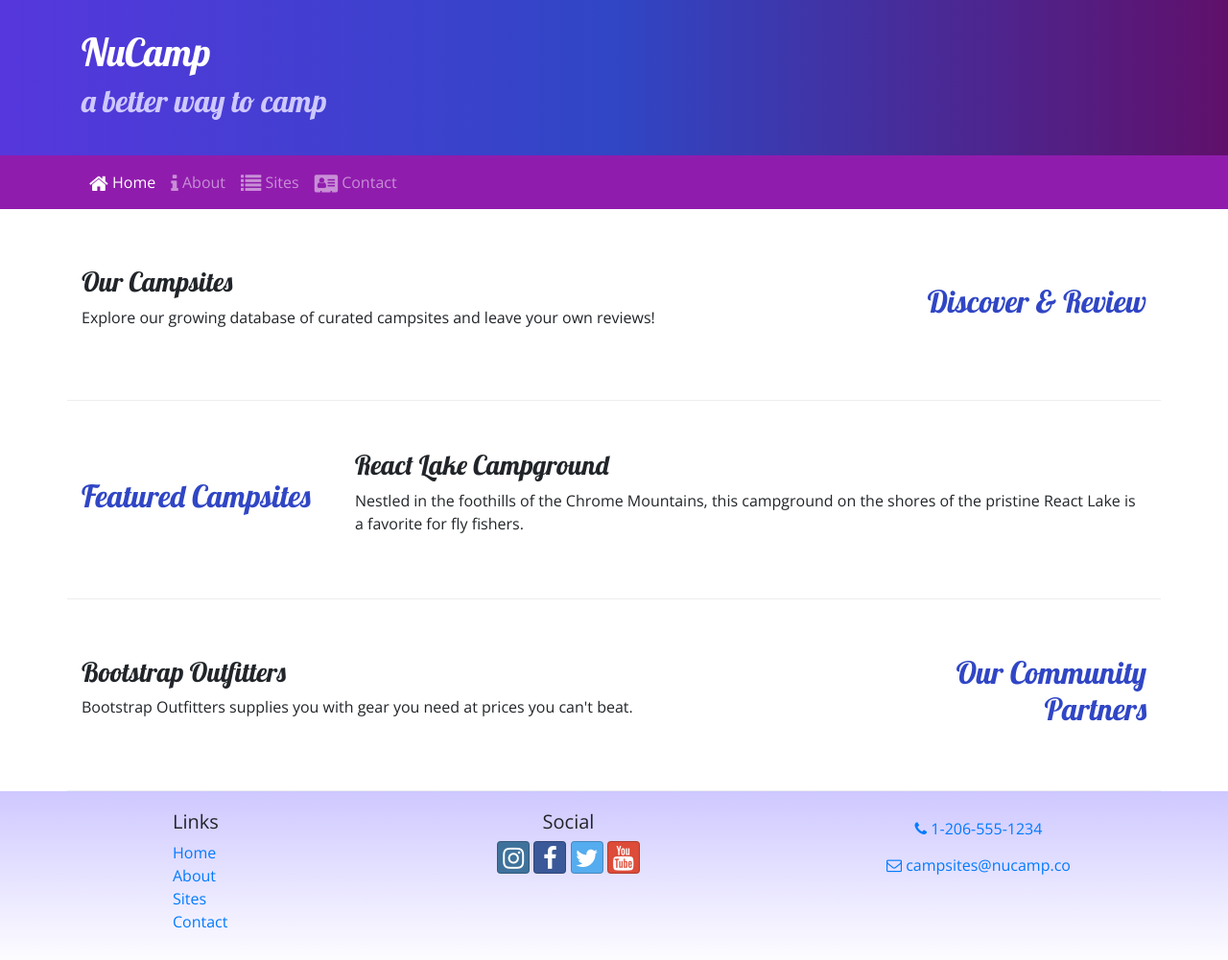
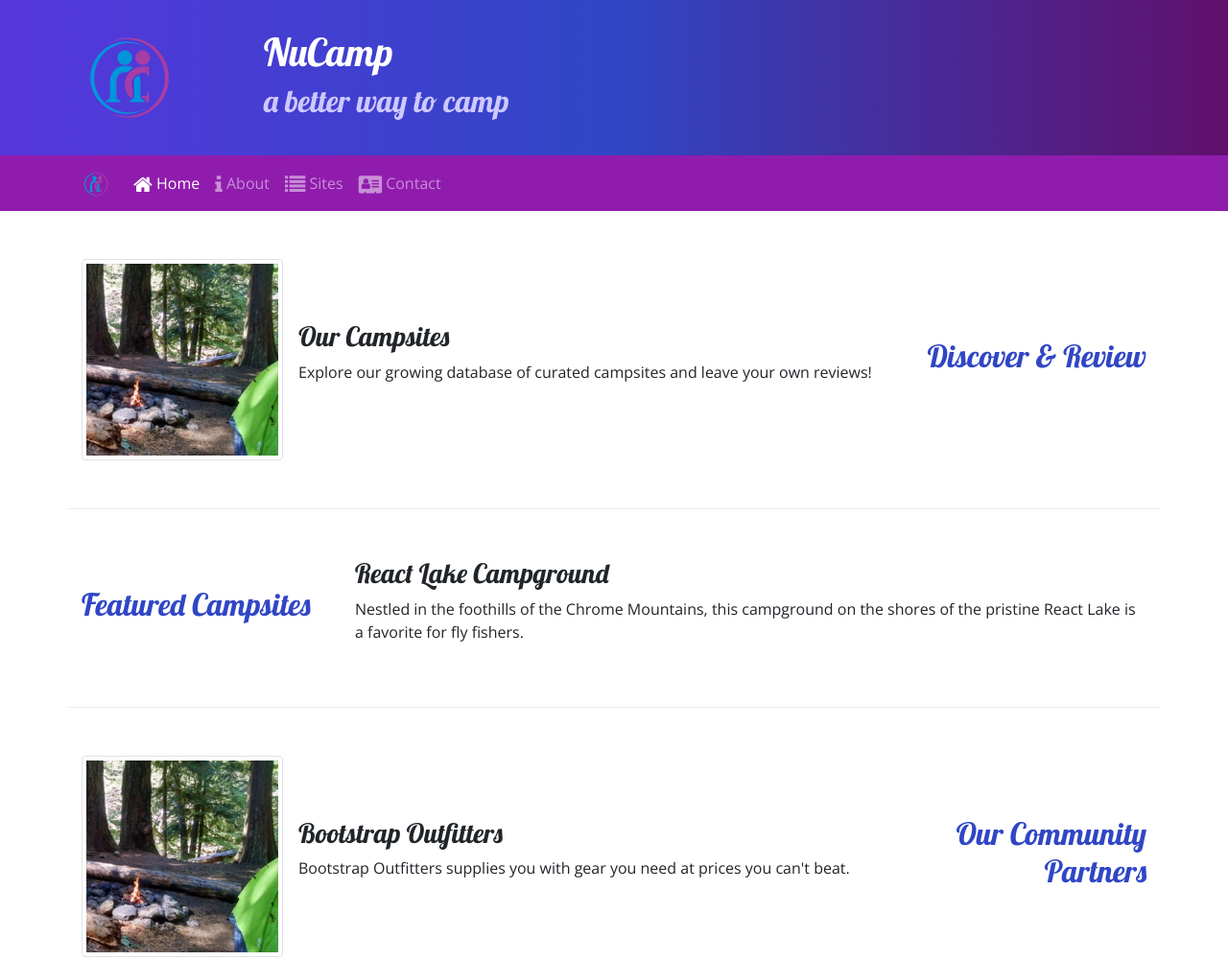
Before and after one commit to Kseckman/nucampsite, a website: page index.html in a window 1280 px wide. Shown: the top 1001 px of the page at 96% size. Drawn offline with nearby package versions, Linux system fonts and the light colour scheme.

Commit message:
Added imgs

```diff
--- a/index.html
+++ b/index.html
@@ -17,10 +17,13 @@
 </head>
 
 <body>
-
+    <!-- header -->
     <header class="jumbotron jumbotron-fluid">
         <div class="container">
             <div class="row">
+                <div class="col-4 col-sm-3 col-md-2 align-self-center">
+                    <img src="img/logo.png" class="img-fluid" alt="">
+                </div>
                 <div class="col">
                     <h1>NuCamp</h1>
                     <h2>a better way to camp</h2>
@@ -28,10 +31,11 @@
             </div>
         </div>
     </header>
-
+    <!-- navbar -->
     <nav class="navbar navbar-expand-sm navbar-dark sticky-top">
         <div class="container">
-            <button class="navbar-toggler ml-auto" type="button" data-toggle="collapse" data-target="#nucampNavbar">
+            <a class="navbar-brand" href="#" ><img src="img/logo.png" height="30" width="30" alt=""></a>
+            <button class="navbar-toggler" type="button" data-toggle="collapse" data-target="#nucampNavbar">
                 <span class="navbar-toggler-icon"></span>
             </button>
             <div class="collapse navbar-collapse" id="nucampNavbar">
@@ -44,15 +48,20 @@
             </div>
         </div>
     </nav>
-
+    <!-- section main -->
     <div class="container">
         <div class="row row-content align-items-center">
                <div class="col-sm-4 order-sm-last col-md-3">
                    <h2 class="text-sm-right">Discover & Review</h2>
                </div>
                <div class="col">
-                   <h3>Our Campsites</h3>
-                   <p class="d-none d-sm-block">Explore our growing database of curated campsites and leave your own reviews!</p>
+                   <div class="media">
+                       <img class="d-flex mr-3 img-thumbnail" src="img/breadcrumb-trail-thumb.jpg" alt="Breadcrumb Trail Thumbnail">
+                       <div class="media-body align-self-center">
+                           <h3>Our Campsites</h3>
+                           <p class="d-none d-sm-block">Explore our growing database of curated campsites and leave your own reviews!</p>
+                       </div>
+                   </div>
                </div>
         </div>
 
@@ -71,8 +80,13 @@
                 <h2 class="text-sm-right">Our Community Partners</h2>
             </div>
             <div class="col">
-                <h3>Bootstrap Outfitters</h3>
-                <p class="d-none d-sm-block">Bootstrap Outfitters supplies you with gear you need at prices you can't beat.</p>
+                <div class="media">
+                    <img class="d-flex mr-3 img-thumbnail" src="img/breadcrumb-trail-thumb.jpg" alt="Breadcrumb Trail Thumbnail">
+                    <div class="media-body align-self-center">
+                        <h3>Bootstrap Outfitters</h3>
+                        <p class="d-none d-sm-block">Bootstrap Outfitters supplies you with gear you need at prices you can't beat.</p>
+                    </div>
+                </div>
             </div>
         </div>
      </div>
```
Also changed, not shown: aboutus.html (+5 -1 lines), contactus.html (+9 -5 lines), img/bootstrap-thumb.png (added), img/breadcrumb-trail-thumb.jpg (added), img/breadcrumb-trail.jpg (added), img/chrome-river-thumb.jpg (added), img/chrome-river.jpg (added), img/logo.png (added), img/react-lake-thumb.jpg (added), img/react-lake.jpg (added).
